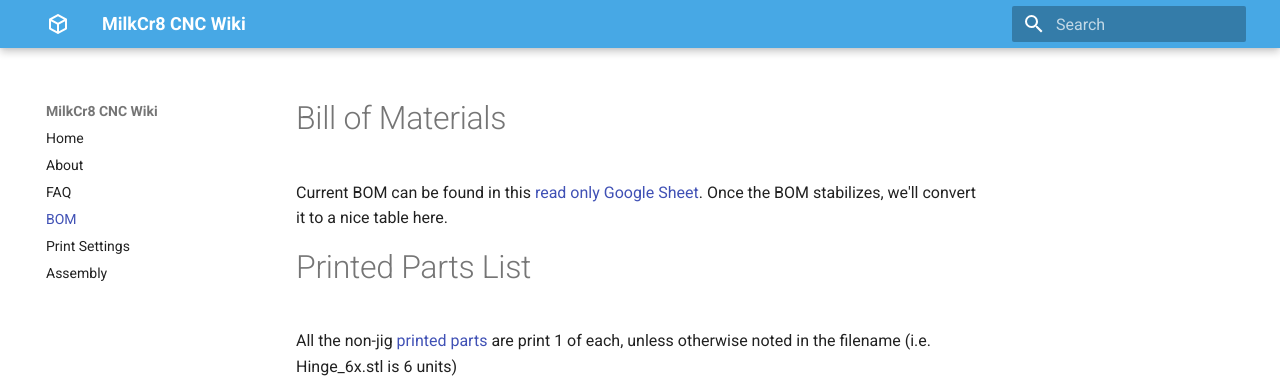
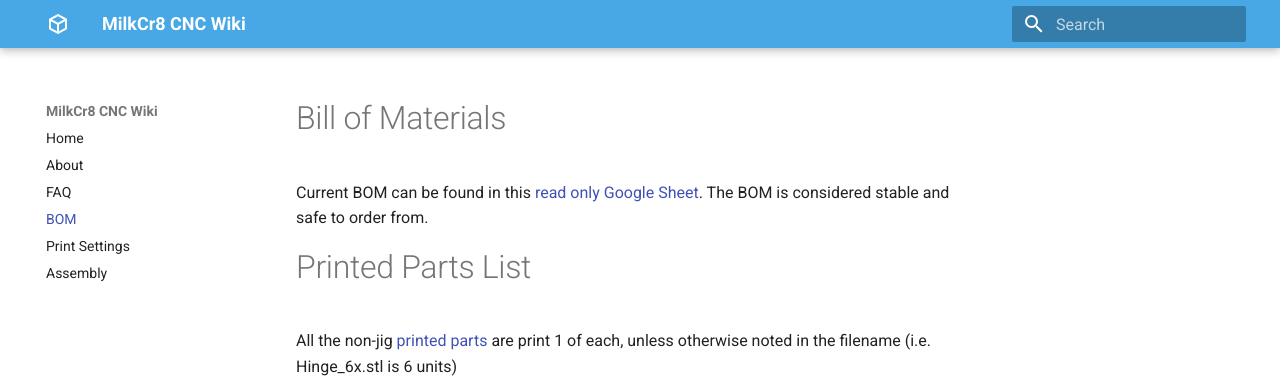
Before and after one commit to Makers-On-Tap/milkcr8-cnc, an MkDocs documentation site: the page built from docs/bom.md, in a window 1280 px wide. Shown: the top 378 px of the page. Built offline with MkDocs 1.6.1 and Material for MkDocs 9.7.7, drawn with Linux system fonts in a browser that asks for light colours.

Commit message:
Update bom.md

```diff
--- a/docs/bom.md
+++ b/docs/bom.md
@@ -1,5 +1,5 @@
 # Bill of Materials
-Current BOM can be found in this [read only Google Sheet](https://docs.google.com/spreadsheets/d/1ViruGe-mIjATBrFZ_2N3Xh3YK8Kv0xZOzpvj6fFhka0/edit?usp=sharing). Once the BOM stabilizes, we'll convert it to a nice table here.
+Current BOM can be found in this [read only Google Sheet](https://docs.google.com/spreadsheets/d/1ViruGe-mIjATBrFZ_2N3Xh3YK8Kv0xZOzpvj6fFhka0/edit?usp=sharing). The BOM is considered stable and safe to order from.
 
 # Printed Parts List
 All the non-jig [printed parts](https://github.com/Makers-On-Tap/milkcr8-cnc/tree/main/printed%20parts) are print 1 of each, unless otherwise noted in the filename (i.e. Hinge_6x.stl is 6 units)
```
